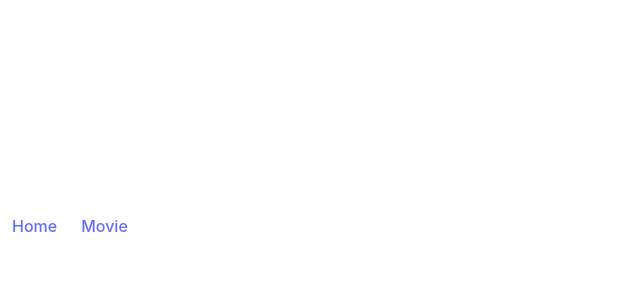
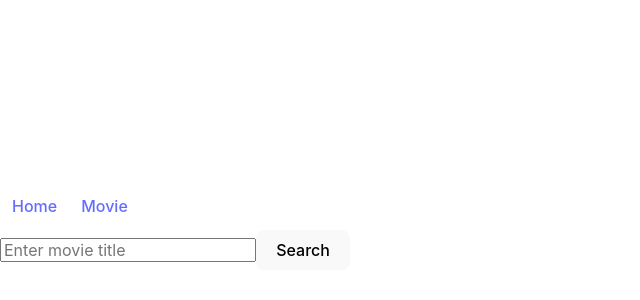
Before and after one commit to DaryPet/FilmCatalogue, a React (Vite) app: page /movies in a window 1280 px wide. Shown: the part 174-474 px from the top of the page, without its empty margins (0-640 px from the left). Built offline with nearby package versions, Linux system fonts and the light colour scheme.

Commit message:
serachForm

```diff
--- a/package.json
+++ b/package.json
@@ -14,7 +14,8 @@
     "modern-normalize": "^2.0.0",
     "react": "^18.2.0",
     "react-dom": "^18.2.0",
-    "react-router-dom": "^6.23.0"
+    "react-router-dom": "^6.23.0",
+    "react-toastify": "^10.0.5"
   },
   "devDependencies": {
     "@types/react": "^18.2.66",
--- /dev/null
+++ b/src/components/SearchForm/SearchForm.jsx
@@ -0,0 +1,28 @@
+import { useState } from "react";
+
+export default function SearchForm({ onSubmit }) {
+  const [query, setQuery] = useState("");
+
+  const handleChange = (ev) => {
+    setQuery(ev.target.value);
+  };
+
+  const handleSubmit = (event) => {
+    event.preventDefault();
+    onSubmit(query);
+    setQuery("");
+  };
+  return (
+    <div>
+      <form onSubmit={handleSubmit}>
+        <input
+          type="text"
+          name="query"
+          placeholder="Enter movie title"
+          onChange={handleChange}
+        />
+        <button type="submit">Search</button>
+      </form>
+    </div>
+  );
+}
--- a/src/pages/MoviesPage/MoviesPage.jsx
+++ b/src/pages/MoviesPage/MoviesPage.jsx
@@ -1 +1,33 @@
-export default function MoviesPage() {}
+import SearchForm from "../../components/SearchForm/SearchForm";
+import MovieList from "../../components/MovieList/MovieList";
+import { useState } from "react";
+import { filmQueryData } from "../../api-movies";
+// import { ToastContainer, toast } from "react-toastify";
+// import "react-toastify/dist/ReactToastify.css";
+
+export default function MoviesPage() {
+  const [movie, setMovie] = useState([]);
+  const [loading, setLoading] = useState(false);
+  const [error, setError] = useState(false);
+
+  const handleSearch = async (query) => {
+    try {
+      setLoading(true);
+      setError(false);
+      const response = await filmQueryData(query);
+      setMovie(response.data.results);
+    } catch (error) {
+      setError(true);
+    } finally {
+      setLoading(false);
+    }
+  };
+  return (
+    <div>
+      <SearchForm onSubmit={handleSearch} />
+      {loading && <p>Loading...</p>}
+      {error && <p>Error</p>}
+      {movie.length > 0 && <MovieList movies={movie} />}
+    </div>
+  );
+}
```
Also changed, not shown: 1 other file (tests, documents, lock files or other folders).
